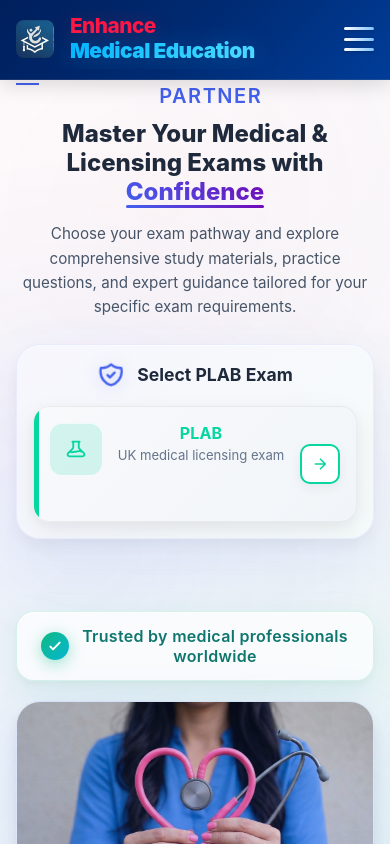
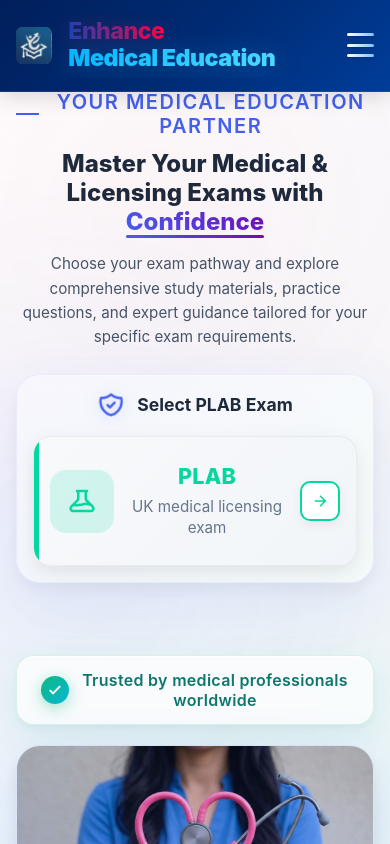
Before and after one commit to Nipuni002/Medical_LMS, a React (Create React App) app in the folder client/: page / in a window 390 px wide. Shown: the top 844 px of the page. Built offline with nearby package versions, Linux system fonts and the light colour scheme; no server answers.

Commit message:
Update Header

```diff
--- a/client/src/components/Header.css
+++ b/client/src/components/Header.css
@@ -8,13 +8,13 @@
   backdrop-filter: blur(12px);
   -webkit-backdrop-filter: blur(12px);
   border-bottom: 1px solid rgba(255, 255, 255, 0.1);
-  padding: 0.6rem 0;
+  padding: 0.8rem 0;
   transition: all 0.3s cubic-bezier(0.4, 0, 0.2, 1);
   box-shadow: 0 4px 20px rgba(0, 0, 0, 0.15);
 }
 
 .header-scrolled {
-  padding: 0.4rem 0;
+  padding: 0.5rem 0;
   background: linear-gradient(135deg, #001845 0%, #002461 50%, #003687 100%);
   box-shadow: 0 6px 30px rgba(0, 0, 0, 0.25);
   border-bottom: 1px solid rgba(255, 255, 255, 0.15);
@@ -150,8 +150,8 @@
 }
 
 .logo-icon {
-  width: 45px;
-  height: 45px;
+  width: 50px;
+  height: 50px;
   display: flex;
   align-items: center;
   justify-content: center;
@@ -182,7 +182,7 @@
 
 /* Pattern 5: Split with Gradient Animation (Line Removed) */
 .logo-main {
-  font-size: 1.8rem;
+  font-size: 2.10rem;
   font-weight: 800;
   line-height: 1.2;
   letter-spacing: -0.5px;
@@ -192,7 +192,10 @@
 }
 
 .logo-enhance {
-  color: #ff1744;
+  background: linear-gradient(90deg, #1e40af 0%, #ff0044 100%);
+  -webkit-background-clip: text;
+  -webkit-text-fill-color: transparent;
+  background-clip: text;
   font-weight: 800;
   position: relative;
   display: inline-block;
@@ -223,12 +226,12 @@
 /* For larger screens */
 @media (min-width: 1200px) {
   .logo-main {
-    font-size: 2rem;
+    font-size: 2.40rem;
   }
 
   .logo-icon {
-    width: 50px;
-    height: 50px;
+    width: 56px;
+    height: 56px;
   }
 }
 
@@ -329,12 +332,12 @@
 
 @media (max-width: 992px) {
   .logo-main {
-    font-size: 1.6rem;
+    font-size: 1.85rem;
   }
 
   .logo-icon {
-    width: 45px;
-    height: 45px;
+    width: 48px;
+    height: 48px;
   }
 
   .nav a {
@@ -353,13 +356,13 @@
   }
 
   .logo-main {
-    font-size: 1.5rem;
+    font-size: 1.70rem;
     white-space: normal;
   }
 
   .logo-icon {
-    width: 42px;
-    height: 42px;
+    width: 44px;
+    height: 44px;
   }
 
   .mobile-menu-btn {
@@ -437,12 +440,12 @@
   }
 
   .logo-icon {
-    width: 38px;
-    height: 38px;
+    width: 40px;
+    height: 40px;
   }
 
   .logo-main {
-    font-size: 1.3rem;
+    font-size: 1.45rem;
   }
 
   .nav a {
@@ -462,12 +465,12 @@
 /* Small mobile devices */
 @media (max-width: 380px) {
   .logo-main {
-    font-size: 1.1rem;
+    font-size: 1.25rem;
   }
 
   .logo-icon {
-    width: 35px;
-    height: 35px;
+    width: 36px;
+    height: 36px;
   }
 
   .logo-enhance {
--- a/client/src/components/HeroSection.css
+++ b/client/src/components/HeroSection.css
@@ -4,7 +4,7 @@
   align-items: center;
   position: relative;
   overflow: hidden;
-  padding: 90px 0 40px;
+  padding: 120px 0 40px;
   background: linear-gradient(135deg, #ffffff 0%, #f8fafc 50%, #f1f5f9 100%);
 }
 
@@ -189,12 +189,12 @@
 
 .exam-tab-card {
   background: linear-gradient(135deg, #f8f9fb 0%, #f1f5f9 100%);
-  border-radius: 16px;
-  padding: 1rem;
+  border-radius: 18px;
+  padding: 1.25rem;
   display: flex;
-  align-items: flex-start;
-  gap: 0.75rem;
-  min-height: 128px;
+  align-items: center;
+  gap: 1rem;
+  min-height: 140px;
   box-shadow: 0 10px 30px rgba(0, 0, 0, 0.06),
               0 4px 12px rgba(0, 0, 0, 0.04);
   transition: all 0.3s cubic-bezier(0.4, 0, 0.2, 1);
@@ -221,21 +221,21 @@
 }
 
 .tab-icon {
-  width: 52px;
-  height: 52px;
-  border-radius: 12px;
+  width: 64px;
+  height: 64px;
+  border-radius: 16px;
   display: flex;
   align-items: center;
   justify-content: center;
   flex-shrink: 0;
-  font-size: 1.4rem;
+  font-size: 1.8rem;
   transition: all 0.25s ease;
   box-shadow: inset 0 1px 0 rgba(255, 255, 255, 0.65);
 }
 
 .tab-icon svg {
-  width: 22px;
-  height: 22px;
+  width: 30px;
+  height: 30px;
 }
 
 .exam-tab-card:hover .tab-icon {
@@ -248,18 +248,18 @@
 }
 
 .tab-text h3 {
-  font-size: 1rem;
-  font-weight: 700;
-  margin: 0 0 0.25rem 0;
-  line-height: 1.25;
+  font-size: 1.35rem;
+  font-weight: 800;
+  margin: 0 0 0.35rem 0;
+  line-height: 1.2;
   letter-spacing: 0.2px;
 }
 
 .tab-text p {
-  font-size: 0.82rem;
+  font-size: 0.95rem;
   color: #66758b;
   margin: 0;
-  line-height: 1.35;
+  line-height: 1.4;
   white-space: normal;
 }
 
@@ -786,14 +786,16 @@
   }
 
   .exam-tab-card {
-    min-height: 116px;
+    min-height: 130px;
+    padding: 1rem;
+    gap: 0.75rem;
   }
 }
 
 @media (max-width: 768px) {
   .hero-section {
     min-height: auto;
-    padding: 60px 0 40px;
+    padding: 90px 0 40px;
   }
 
   .hero-title {
```
